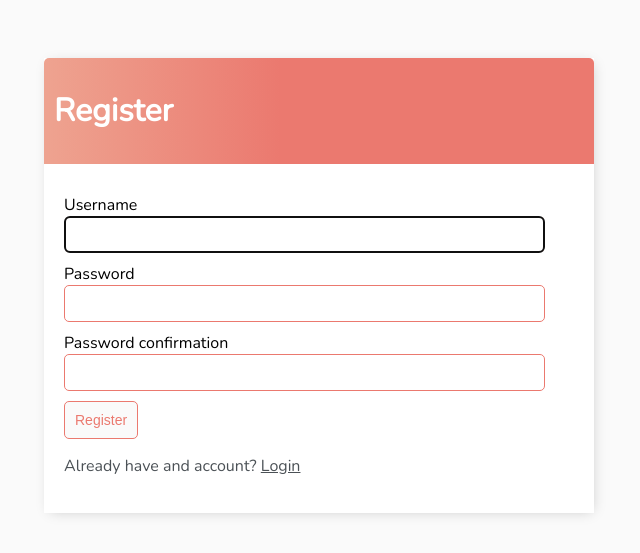
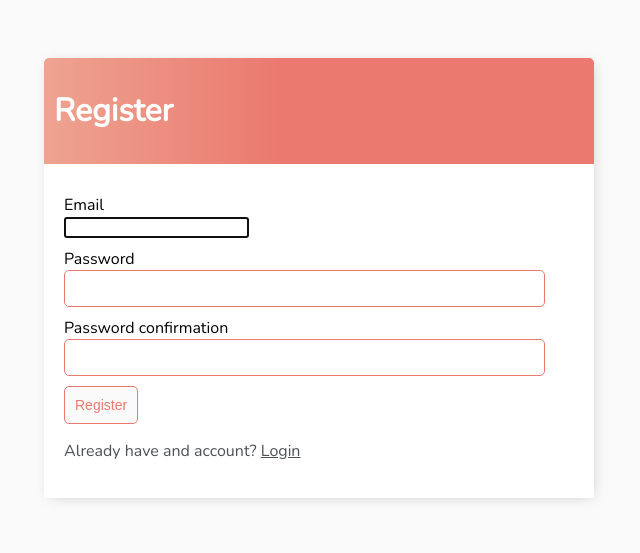
Before and after one commit to Voicechatapi/Voicechat, a Django app: page /register/ in a window 1280 px wide. Shown: the top 553 px of the page, without its empty margins (321-961 px from the left). Run offline with Django 4.2, Linux system fonts and the light colour scheme; some web fonts are replaced.

Commit message:
added email field in registration

```diff
--- /dev/null
+++ b/voicechat/base/forms.py
@@ -0,0 +1,10 @@
+from django import forms
+from django.contrib.auth.forms import UserCreationForm
+from .models import CustomUser  # Import your CustomUser model
+
+class CustomUserCreationForm(UserCreationForm):
+    email = forms.EmailField(max_length=254, required=True)
+
+    class Meta:
+        model = CustomUser
+        fields = ('email', 'password1', 'password2')
--- a/voicechat/base/templates/base/register.html
+++ b/voicechat/base/templates/base/register.html
@@ -11,8 +11,8 @@
 <div class="card-body">
     <form method="POST">
         {% csrf_token %}
-        <label>{{form.username.label}}</label>
-        {{form.username}}
+        <label>{{form.email.label}}</label>
+        {{form.email}}
 
         <label>{{form.password1.label}}</label>
         {{form.password1}}
--- a/voicechat/base/views.py
+++ b/voicechat/base/views.py
@@ -10,6 +10,7 @@ from django.contrib.auth.views import LoginView
 from django.contrib.auth.mixins import LoginRequiredMixin
 from django.contrib.auth.forms import UserCreationForm
 from django.contrib.auth import login
+from .forms import CustomUserCreationForm
 
 from .models import Task
 
@@ -25,7 +26,7 @@ class CustomLoginView(LoginView):
 
 class RegisterPage(FormView):
     template_name = 'base/register.html'
-    form_class = UserCreationForm
+    form_class = CustomUserCreationForm
     redirect_authenticated_user = True
     success_url = reverse_lazy('tasks')
 
```
